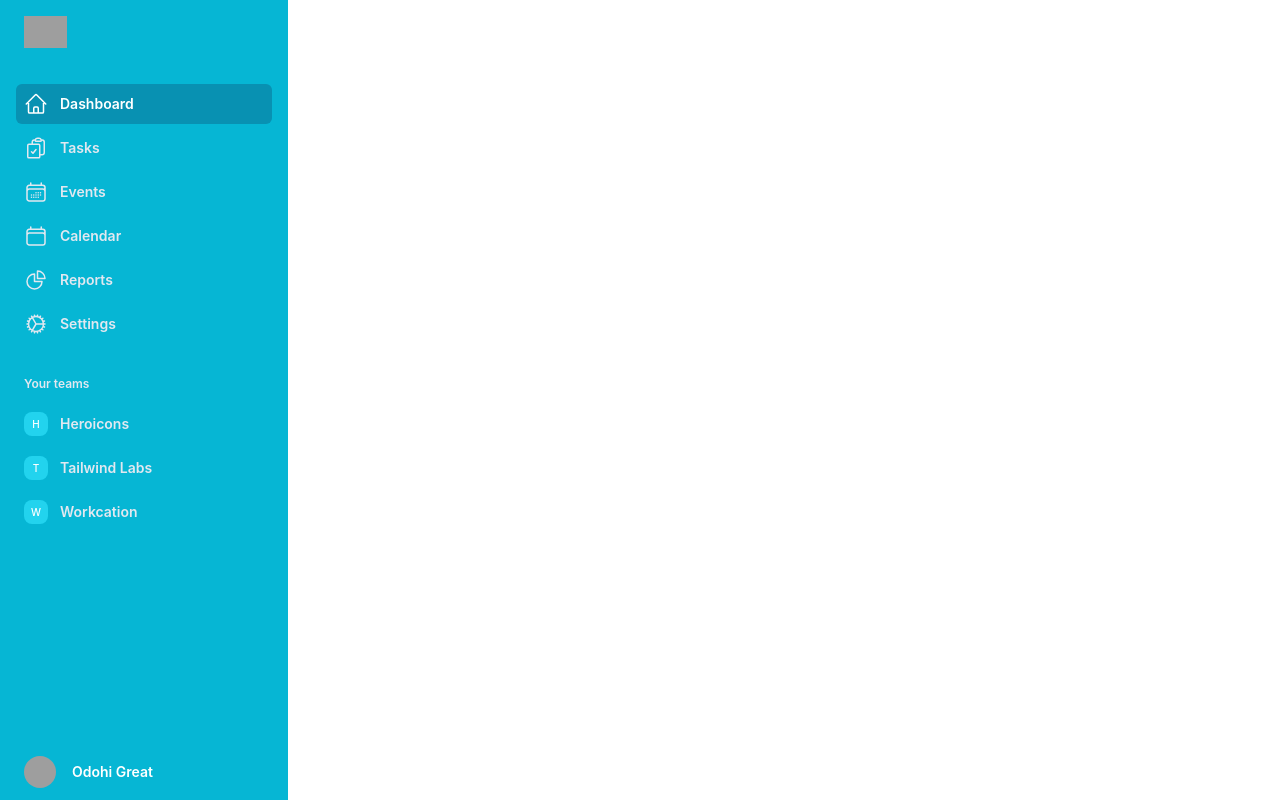
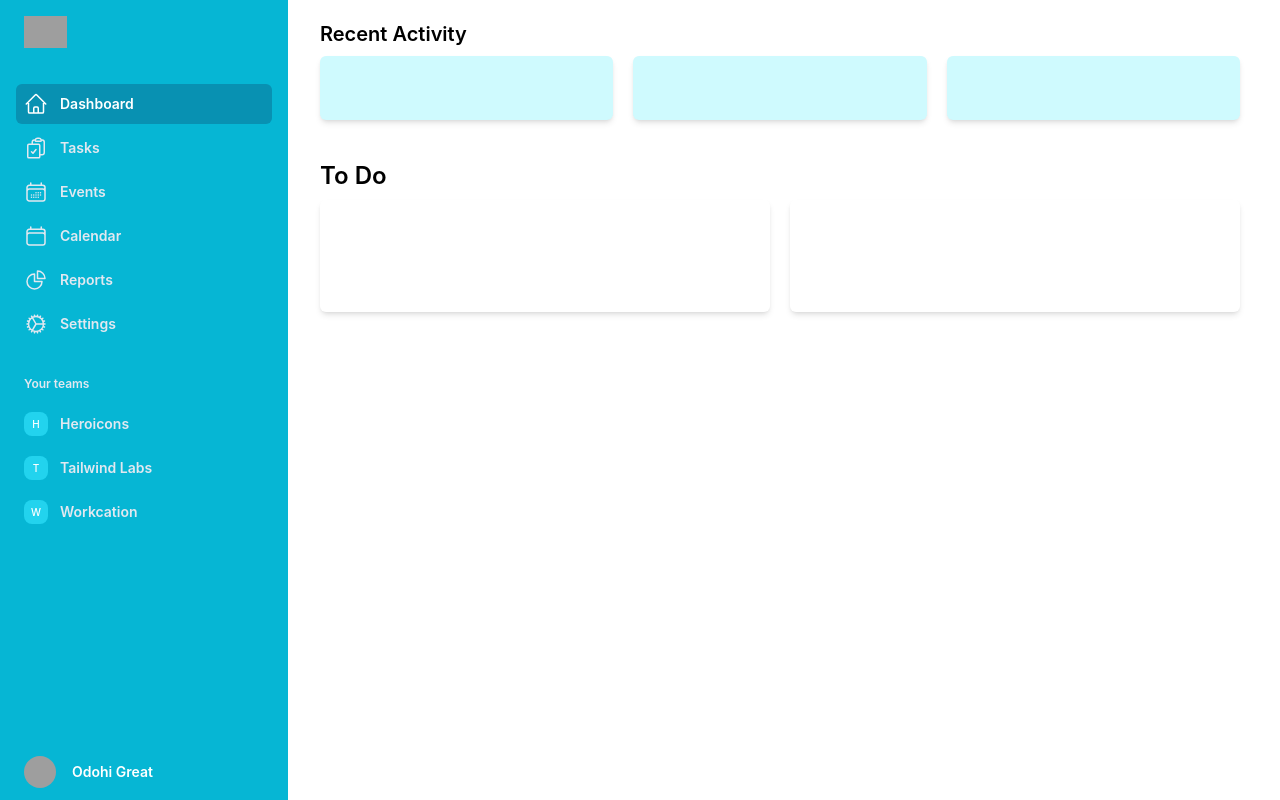
Before and after one commit to odohigreat/todoreact, a React (Create React App) app: page /dashboard in a window 1280 px wide. Built offline with nearby package versions, Linux system fonts and the light colour scheme; grey boxes are pictures that could not be loaded.

Commit message:
dashboard designs being implemented

```diff
--- a/src/Pages/DashBoard.js
+++ b/src/Pages/DashBoard.js
@@ -228,8 +228,32 @@ export default function Dashboard() {
 					</a>
 				</div>
 
-				<main className="py-10 lg:pl-72">
-					<div className="px-4 sm:px-6 lg:px-8">{/* Your content */}</div>
+				<main className="py-5 px-5 lg:pl-80 lg:pr-10">
+					<div className="flex flex-col space-y-2 mb-10">
+						<h3 className='font-semibold text-xl'>Recent Activity</h3>
+						<div className='flex items-center justify-between space-x-5'>
+							<div className='rounded-md bg-cyan-100 basis-1/3 h-16 shadow-md'>
+
+							</div>
+							<div className='rounded-md bg-cyan-100 basis-1/3 h-16 shadow-md'>
+
+							</div>
+							<div className='rounded-md bg-cyan-100 basis-1/3 h-16 shadow-md'>
+
+							</div>
+						</div>
+					</div>
+					<div className="flex flex-col space-y-2">
+						<h3 className='font-semibold text-2xl'>To Do</h3>
+						<div className='flex items-center justify-between space-x-5'>
+							<div className='rounded-md basis-1/2 h-28 shadow-md'>
+
+							</div>
+							<div className='rounded-md basis-1/2 h-28 shadow-md'>
+
+							</div>
+						</div>
+					</div>
 				</main>
 			</div>
 		</>
```
Also changed, not shown: src/Components/Header.tsx (renamed from src/Components/Header.js).
